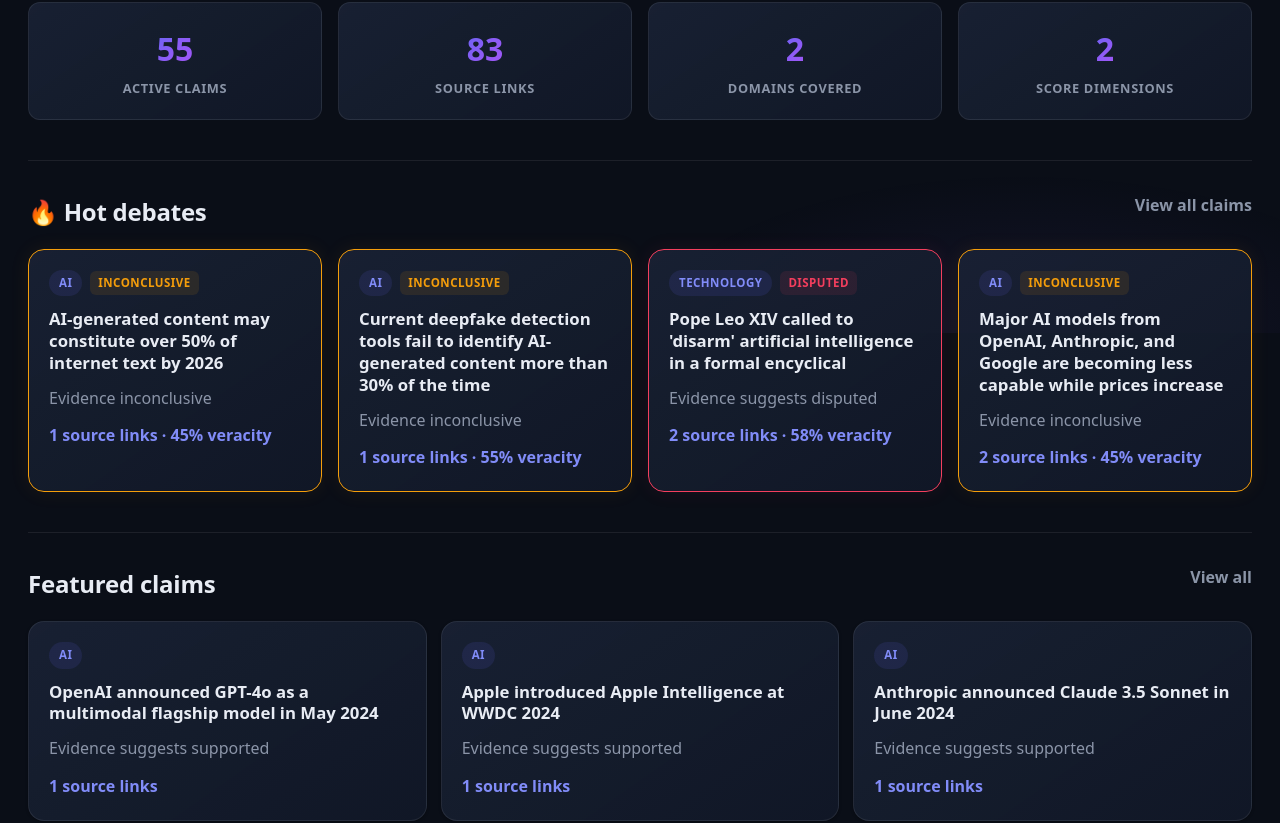
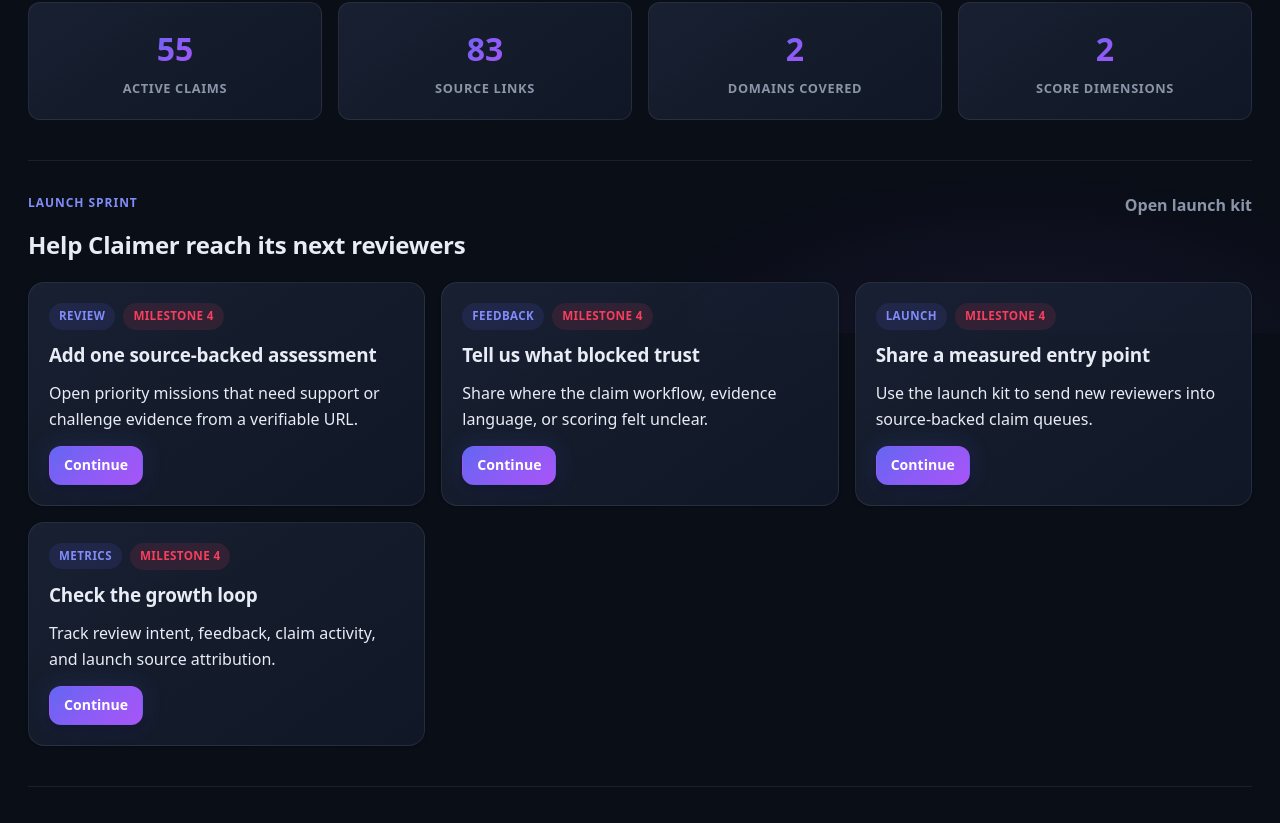
Before and after one commit to Claimer-org/claimer, a Next.js app: page / in a window 1280 px wide. Shown: the part 467-1290 px from the top of the page. Built offline with nearby package versions, Linux system fonts and the light colour scheme; no server answers.

Commit message:
feat: add home launch sprint

```diff
--- a/app/globals.css
+++ b/app/globals.css
@@ -1357,6 +1357,7 @@ textarea {
   .assessment-checklist,
   .score-grid,
   .form-grid,
+  .launch-grid,
   .metrics-detail-grid {
     grid-template-columns: 1fr;
   }
--- a/app/page.tsx
+++ b/app/page.tsx
@@ -6,6 +6,33 @@ const principles = [
   "Evidence can support or challenge a claim, and both sides remain visible.",
   "Scores are explainable community assessments, not official truth verdicts.",
   "Any AI-generated analysis is disclosed as automated assistance."
+];
+
+const launchSprintLinks = [
+  {
+    label: "Review",
+    title: "Add one source-backed assessment",
+    body: "Open priority missions that need support or challenge evidence from a verifiable URL.",
+    href: "/review?ref=home_sprint"
+  },
+  {
+    label: "Feedback",
+    title: "Tell us what blocked trust",
+    body: "Share where the claim workflow, evidence language, or scoring felt unclear.",
+    href: "/feedback?use_case=review&ref=home_sprint"
+  },
+  {
+    label: "Launch",
+    title: "Share a measured entry point",
+    body: "Use the launch kit to send new reviewers into source-backed claim queues.",
+    href: "/launch?ref=home_sprint"
+  },
+  {
+    label: "Metrics",
+    title: "Check the growth loop",
+    body: "Track review intent, feedback, claim activity, and launch source attribution.",
+    href: "/metrics?ref=home_sprint"
+  }
 ];
 
 export default function HomePage() {
@@ -79,6 +106,33 @@ export default function HomePage() {
         <div className="stat-item">
           <strong>2</strong>
           <span>Score dimensions</span>
+        </div>
+      </section>
+
+      <section className="panel" aria-labelledby="launch-sprint-title">
+        <div className="section-heading">
+          <div>
+            <p className="eyebrow">Launch sprint</p>
+            <h2 id="launch-sprint-title">Help Claimer reach its next reviewers</h2>
+          </div>
+          <Link href="/launch?ref=home_sprint">Open launch kit</Link>
+        </div>
+        <div className="launch-grid">
+          {launchSprintLinks.map((item) => (
+            <article className="launch-card" key={item.href}>
+              <div className="mission-meta">
+                <span className="claim-domain">{item.label}</span>
+                <span className="mission-priority">Milestone 4</span>
+              </div>
+              <h2>{item.title}</h2>
+              <p>{item.body}</p>
+              <div className="mission-actions">
+                <Link className="button primary compact" href={item.href}>
+                  Continue
+                </Link>
+              </div>
+            </article>
+          ))}
         </div>
       </section>
 
```
